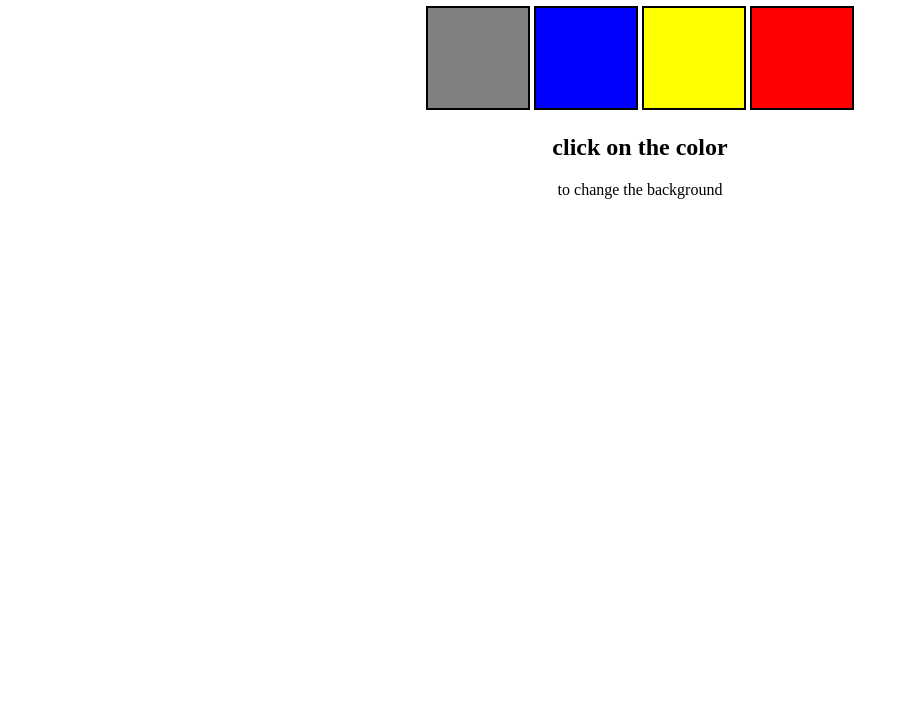
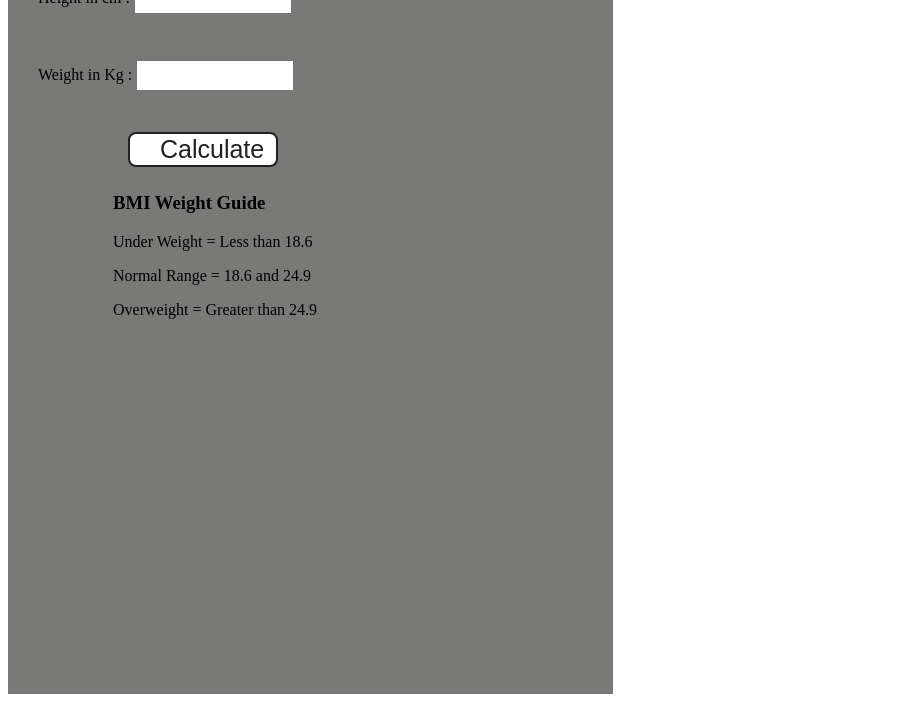
Before and after one commit to AnshulSinghJaiswal/Javacript-Projects, a plain HTML site: page index.html in a window 1280 px wide. Shown: the part 152-854 px from the top of the page, without its empty margins (0-909 px from the left). Before the commit the page ends 800 px from the top, so only its background shows below. Drawn offline with Linux system fonts and the light colour scheme.

Commit message:
Add files via upload

```diff
--- /dev/null
+++ b/bmi.js
@@ -0,0 +1,20 @@
+const form = document.querySelector('form')
+
+form.addEventListener('submit', function(e){
+    e.preventDefault()
+    const height = parseInt(document.querySelector('#height').value)
+    const weight = parseInt(document.querySelector('#weight').value)
+    const results = document.querySelector('#results')
+
+    if(height === '' || height<0 || isNaN(height)){
+        results.innerHTML = "please give a valid height";
+    }
+    else if(weight === '' || weight<0 || isNaN(weight)){
+        results.innerHTML = "please give a valid weight";
+    }
+    else{
+        const bmi = (weight / ((height*height)/10000)).toFixed(2)
+        //show the results
+        results.innerHTML = `<span>${bmi}</span>`;
+    }
+})
--- a/index.html
+++ b/index.html
@@ -5,24 +5,26 @@
     <meta http-equiv="X-UA-Compatible" content="IE=edge">
     <meta name="viewport" content="width=device-width, initial-scale=1.0">
     <link rel="stylesheet" href="style.css">
-    <link rel="stylesheet" href="../style.css">
-    <title>back ground color changer</title>
+    <title>BMI</title>
 </head>
 <body>
-
-<div class="canvas">
-    <h1>Color Scheme Switcher</h1>
-    <span class="button" id="grey"></span>
-    <span class="button" id="blue"></span>
-    <span class="button" id="yellow"></span>
-    <span class="button" id="red"></span>
-
-<h2>click on the color</h2>
-<span>to change the background</span>
-
-
-
-</div>
-    <script src="colorchanger.js"></script>
+    <div class="container">
+        <h1>BMI Calculater</h1>
+        <form>
+            <p><label>Height in cm : </label><input type="text" id="height">
+            </p>
+            <p><label>Weight in Kg : </label><input type="text" id="weight">
+            </p>
+            <button>Calculate</button>
+            <div id="results"></div>
+            <div id="weight-guide">
+                <h3>BMI Weight Guide</h3>
+                <p>Under Weight = Less than 18.6</p>
+                <p>Normal Range = 18.6 and 24.9</p>
+                <p>Overweight = Greater than 24.9</p>
+            </div>
+        </form>
+    </div>
+    <script src="bmi.js"></script>
 </body>
 </html>
--- a/style.css
+++ b/style.css
@@ -1,33 +1,46 @@
-html {
-    margin: 0;
+.container {
+    width: 575px;
+    height: 825px;
+
+    background-color: #797978;
+    padding-left: 30px;
+  }
+  #height,
+  #weight {
+    width: 150px;
+    height: 25px;
+    margin-top: 30px;
   }
 
-  span {
-    display: block;
-  }
-  .canvas {
-    margin: 100px auto 100px;
-    width: 80%;
-    text-align: center;
+  #weight-guide {
+    margin-left: 75px;
+    margin-top: 25px;
   }
 
-  .button {
-    width: 100px;
-    height: 100px;
-    border: solid black 2px;
-    display: inline-block;
+  #results {
+    font-size: 35px;
+    margin-left: 90px;
+    margin-top: 20px;
+    color: rgb(241, 241, 241);
   }
 
-  #grey {
-    background: grey;
+  button {
+    width: 150px;
+    height: 35px;
+    margin-left: 90px;
+    margin-top: 25px;
+    background-color: #fff;
+    padding: 1px 30px;
+    border-radius: 8px;
+    color: #212121;
+    text-decoration: none;
+    border: 2px solid #212121;
+
+    font-size: 25px;
   }
 
-  #blue {
-    background: blue;
+  h1 {
+    padding-left: 15px;
+    padding-top: 25px;
+
   }
-  #yellow {
-    background: yellow;
-  }
-  #red {
-    background: red;
-  }
```
